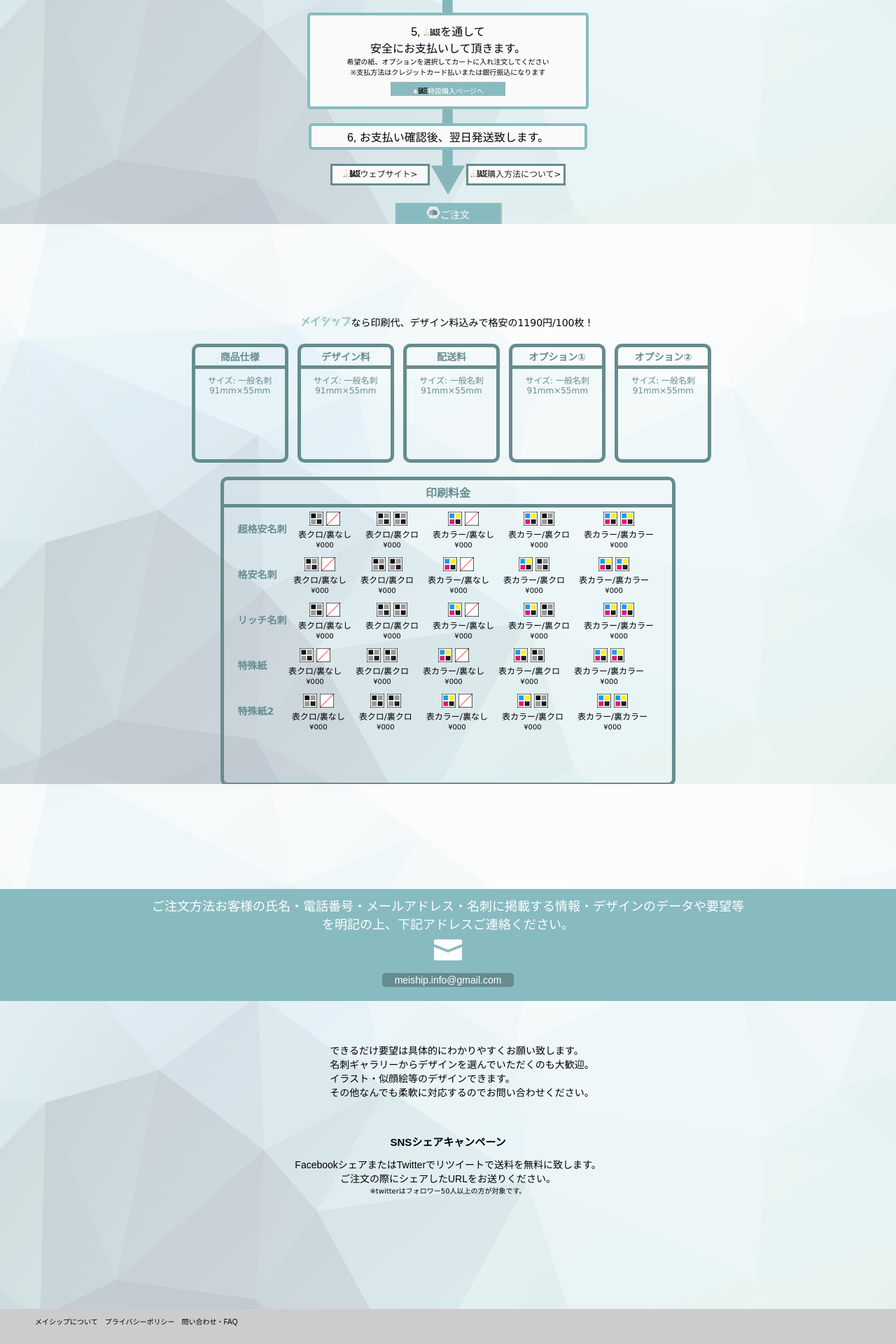
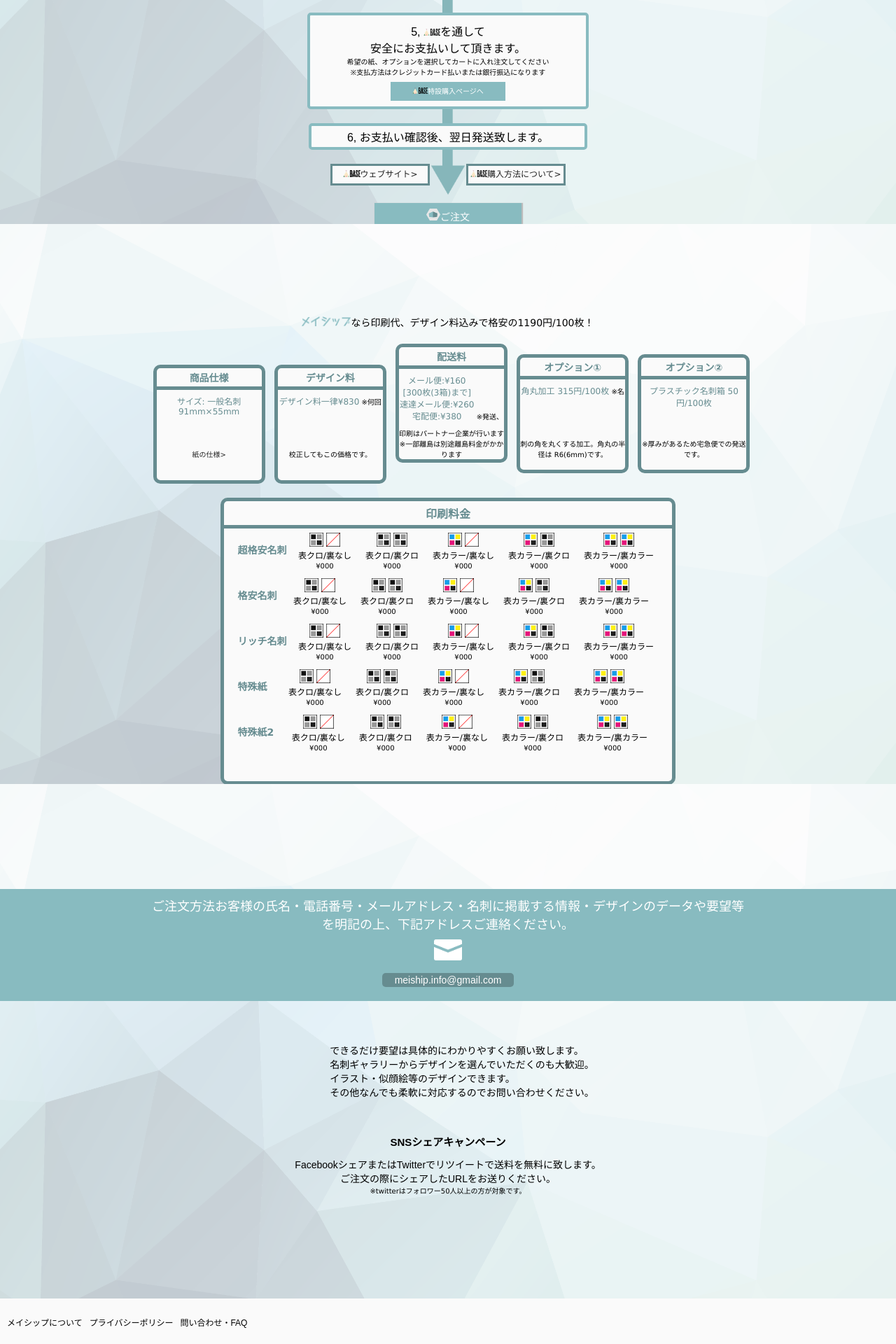
Before and after one commit to aribaba/meiship, a WordPress theme: template index.php in a window 1280 px wide. Shown: the part 2880-4800 px from the top of the page at 70% size. Run offline with PHP 8.4 and a stand-in for WordPress, Linux system fonts and the light colour scheme; the site name, menu and one post (Sample post) are stand-ins, and other content is empty; some libraries are stand-ins or nearby versions.

Commit message:
レイアウト調整

```diff
--- a/css/forBeginner.css
+++ b/css/forBeginner.css
@@ -148,13 +148,18 @@
 .forBeginner2Title {
 	font-size: 16px;
 	font-size: 1.6rem;
-	margin-bottom: 2rem;
-	display: inline;
+	display: block;
+	height: auto;
+	margin: 1rem auto 1rem;
+	max-width: 450px;
+
+
 
 }
 
 #forBeginner2Desc {
-	margin-top: 2rem;
+	margin-top: 1rem;
+	margin-bottom: 1rem;
 }
 
 #forBeginner2Arrow {
@@ -180,6 +185,6 @@
 
 .slider img{
 	width: 100%;
-	height: 45vh;
+	height: 300px;
 	display: inline-block;
 }
--- a/css/order.css
+++ b/css/order.css
@@ -62,13 +62,21 @@
 
 #Footer {
 	width: 100%;
-	height: 5rem;
-	background: #ccc;
+	height: 6.5rem;
+	background: #fafafa;
 	position: absolute;
+
 	left: 0;
 	bottom: 0;
 }
 
+
+#Footer #footerNav {
+	padding: 0;
+	margin: 0;
+	height: 5.0rem;
+	line-height: 5.0rem;
+}
 
 #socialShare p {
 	display: block;
@@ -77,7 +85,41 @@
 #Footer ul li {
 	list-style: none;
 	float: left;
+	font-size: 12px;
+	font-size: 1.2rem;
+	padding-left: 1rem;
+}
+
+#Footer #footerWrap {
+	position: relative;
+	left: 0;
+	top: 0;
+	height: 5.0rem;
+	width: 100%;
+}
+
+#Footer #footerContents {
+	position: absolute;
+	left: 47%;
+	height: 5.0rem;
+}
+
+
+#Footer #footerContents .social {
+	background: #222;
+	width: 4.0rem;
+	height: 5.0rem;
+	margin-right: 5px;
+	padding: 0;
+}
+
+#copyWrite p {
+	display: block;
+	text-align: center;
 	font-size: 10px;
 	font-size: 1.0rem;
-	padding-left: 1rem;
 }
+
+#copyWrite {
+	background: #e6e6e6;
+}
--- a/css/orderFlow.css
+++ b/css/orderFlow.css
@@ -127,7 +127,8 @@
 	display: block;
 	font-size: 1rem;
 	width: 12vw;
-	height: 1rem;
+	  height: 1.7rem;
+  line-height: 1.7rem;
 	margin: 0.7rem auto;
 	vertical-align: top;
 }
@@ -194,7 +195,9 @@
 	background: #88BBC0;
 	padding: 0.5rem;
 	color: #fff;
-	width: 14rem;
+	width: 20rem;
+	height: 3rem;
+	line-height: 3rem;
 	box-shadow: 0.1rem 0.1rem 0.1rem 0.1rem #bbb;
 }
 
--- a/css/priceTable.css
+++ b/css/priceTable.css
@@ -20,6 +20,8 @@
   	border-radius: 1rem;
   	display: inline-block;
   	margin-left: 1rem;
+  	min-width: 150px;
+  	background: #fafafa;
 }
 
 .price #option dt {
@@ -49,9 +51,11 @@
   	border: solid 0.5rem #668c90;
   	border-radius: 1rem;
   	margin:0 auto;
-  	height: 54vh;
+  	height: 50vh;
   	width: 50vw;
   	min-width: 62rem;
+  	min-height: 380px;
+  	background: #fafafa;
 
 }
 
--- a/frontPageFile/forBeginner.php
+++ b/frontPageFile/forBeginner.php
@@ -15,7 +15,7 @@
 
 			<img id="forBeginner2Arrow" class="arrow" src="<?php bloginfo('template_url'); ?>/images/forBeginner/矢印_blue.png" alt="">
 
-			<p class="m-1c-light forBeginner2Title">全て解決します！</p>
+			<p class="m-1c-light forBeginner2Title">豊富で柔軟な入稿パターンによって、全て解決します!</p>
 
 			</div>
 			<div id="slideArea">
@@ -33,6 +33,8 @@
 				</div>
 			</div>
 
+		<p class="m-1c-light forBeginner2Title">様々な入稿方法に対応します。</p>
+
 		<p class="m-1c-light">入稿はスマホで撮った写真、jpeg、PDF、photoshop、illustrator、等とにかく参考になるものをお送りください。<br>
 		メイシップデザイナーがお作りした名刺ギャラリーからもお選びいただけます。</p>
 
--- a/frontPageFile/order.php
+++ b/frontPageFile/order.php
@@ -3,7 +3,7 @@
 			<p class="m-1c-regular" id="address">ご注文方法お客様の氏名・電話番号・メールアドレス・名刺に掲載する情報・デザインのデータや要望等<br>
 				を明記の上、下記アドレスご連絡ください。</p>
 			<img src="<?php bloginfo('template_url'); ?>/images/Order/mailIcon.png" alt="">
-			<a href="#" title="">
+			<a href="#" class="fade fade-black">
 				<p class="m-1c-regular">meiship.info@gmail.com</p>
 			</a>
 			</div>
--- a/frontPageFile/orderFlow.php
+++ b/frontPageFile/orderFlow.php
@@ -43,7 +43,7 @@
 				安全にお支払いして頂きます。</p>
 				<span class="m-1c-light">希望の紙、オプションを選択してカートに入れ注文してください<br>
           ※支払方法はクレジットカード払いまたは銀行振込になります</span>
-          <a id="toBaseMypage" href="#"><img class="base" src="<?php bloginfo('template_url'); ?>/images/OrderFlow/BASEロゴ.png" alt="">特設購入ページへ</a>
+          <a id="toBaseMypage" href="#" class="fade fade-black"><img class="base" src="<?php bloginfo('template_url'); ?>/images/OrderFlow/BASEロゴ.png" alt="">特設購入ページへ</a>
 			</div>
 
 			<div id="OF6">
@@ -52,16 +52,16 @@
 
 			<div id="linkArea">
 			<div id="toBase">
-			<a href="#"><img class="base" src="<?php bloginfo('template_url'); ?>/images/OrderFlow/BASEロゴ.png" alt="">ウェブサイト></a>
+			<a href="#" class="fade fade-black"><img class="base" src="<?php bloginfo('template_url'); ?>/images/OrderFlow/BASEロゴ.png" alt="">ウェブサイト></a>
 			<!-- <span>(リンク先:https://thebase.in/)</span> -->
 			</div>
 			<div id="toBasePurchase">
-			<a href="#"><img class="base" src="<?php bloginfo('template_url'); ?>/images/OrderFlow/BASEロゴ.png" alt="">購入方法について></a>
+			<a href="#" class="fade fade-black"><img class="base" src="<?php bloginfo('template_url'); ?>/images/OrderFlow/BASEロゴ.png" alt="">購入方法について></a>
 			<!-- <span>(リンク先:http://baseu.jp/launch_web_shop/20130626110031/)</span> -->
 			</div>
 			</div>
 
-			<a id="orderButton" href="#" title=""><img src="<?php bloginfo('template_url'); ?>/images/Header/headerLogo71x60.png" alt="">ご注文</a>
+			<a id="orderButton" href="#" class="fade fade-black"><img src="<?php bloginfo('template_url'); ?>/images/Header/headerLogo71x60.png" alt="">ご注文</a>
 
 		</div>
 	</div><!--/.fieldWrap -->
--- a/frontPageFile/priceTable.php
+++ b/frontPageFile/priceTable.php
@@ -7,22 +7,31 @@
 		<dl id="option">
 			<dt class="">商品仕様</dt>
 			<dd>サイズ: 一般名刺91mm×55mm</dd>
+			<a href="#" title="">紙の仕様></a>
 		</dl>
 		<dl id="option">
 			<dt class="">デザイン料</dt>
-			<dd>サイズ: 一般名刺91mm×55mm</dd>
+			<dd>デザイン料一律¥830</dd>
+			<span>※何回校正してもこの価格です。</span>
 		</dl>
 		<dl id="option">
 			<dt class="">配送料</dt>
-			<dd>サイズ: 一般名刺91mm×55mm</dd>
+			<dd>メール便:¥160
+			<br>[300枚(3箱)まで]
+			<br>速達メール便:¥260
+			<br>宅配便:¥380</dd>
+			<span>※発送、印刷はパートナー企業が行います</span>
+			<span>※一部離島は別途離島料金がかかります</span>
 		</dl>
 		<dl id="option">
 			<dt class="">オプション①</dt>
-			<dd>サイズ: 一般名刺91mm×55mm</dd>
+			<dd>角丸加工 315円/100枚</dd>
+			<span>※名刺の角を丸くする加工。角丸の半径は R6(6mm)です。</span>
 		</dl>
 		<dl id="option">
 			<dt class="">オプション②</dt>
-			<dd>サイズ: 一般名刺91mm×55mm</dd>
+			<dd>プラスチック名刺箱 50円/100枚</dd>
+			<span>※厚みがあるため宅急便での発送です。</span>
 		</dl>
 		</div>
 
```
